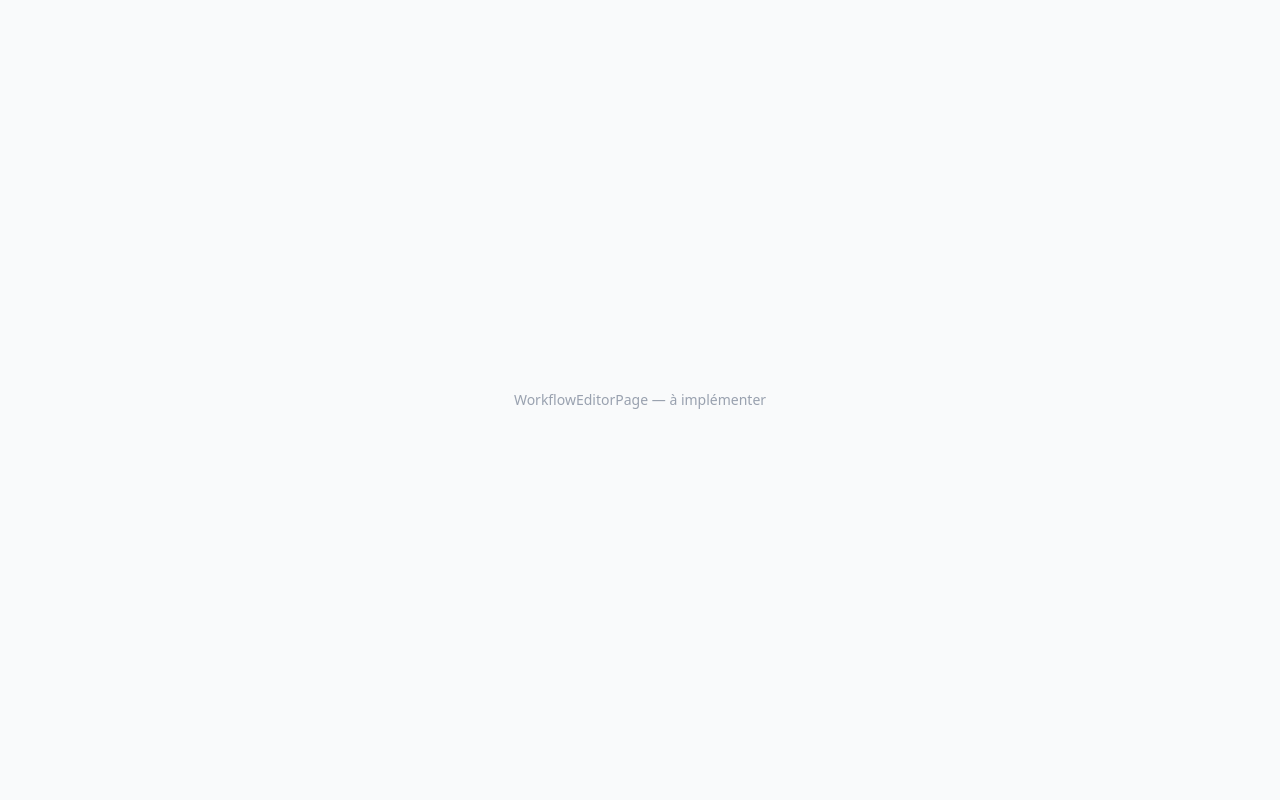
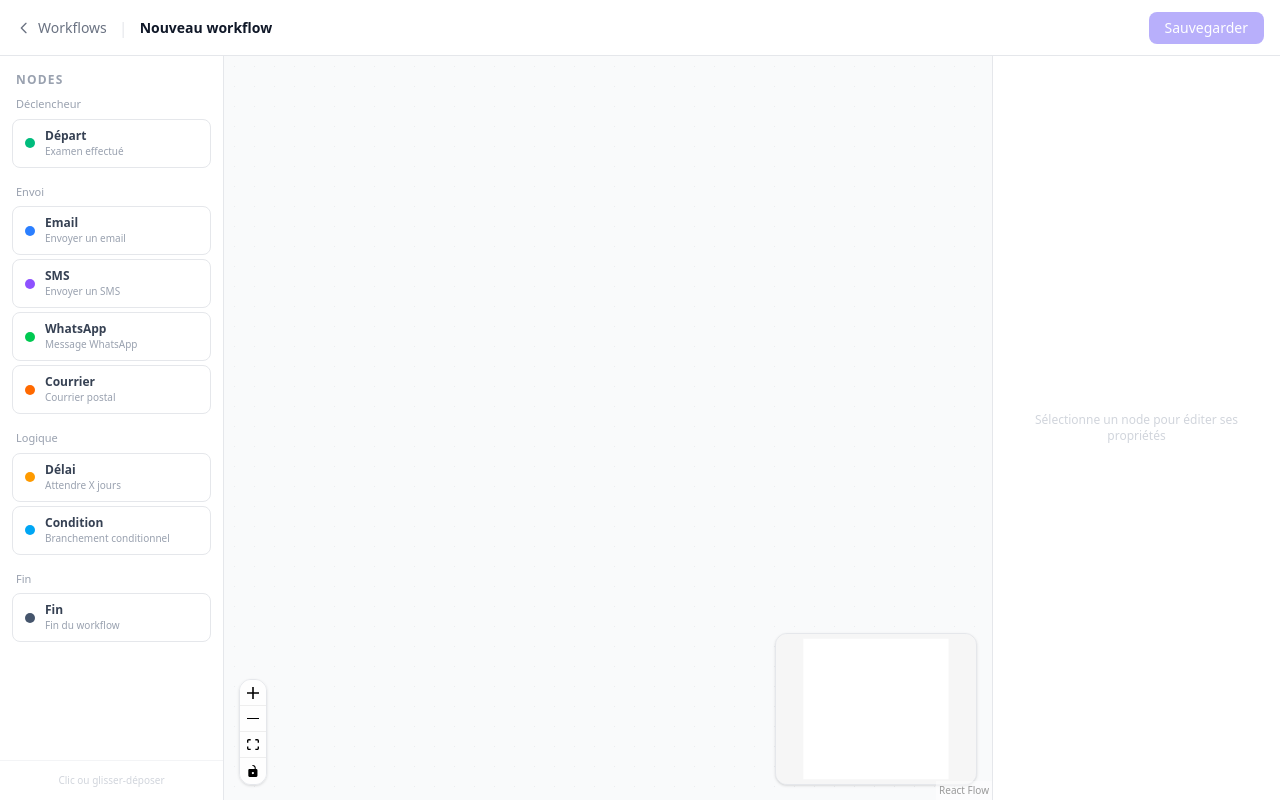
Before and after one commit to theoLassauniere/rainpath-poc, a React (Vite) app in the folder frontend/: page /workflows/new in a window 1280 px wide. Built offline with nearby package versions, Linux system fonts and the light colour scheme.

Commit message:
feat(US-03): workflow editor page (load, save, 3-panel layout)

```diff
--- a/frontend/src/pages/WorkflowEditorPage.tsx
+++ b/frontend/src/pages/WorkflowEditorPage.tsx
@@ -1,7 +1,134 @@
-export default function WorkflowEditorPage() {
+import { useEffect, useState } from 'react'
+import { useParams, useNavigate } from 'react-router-dom'
+import { ReactFlowProvider, useReactFlow } from '@xyflow/react'
+import { workflowsApi } from '../api/workflows'
+import { useWorkflowStore } from '../store/workflowStore'
+import type { NodeType, WorkflowNode } from '../types/workflow'
+import { getDefaultData } from '../components/nodes/nodeConfig'
+import NodePalette from '../components/editor/NodePalette'
+import WorkflowCanvas from '../components/editor/WorkflowCanvas'
+import PropertiesPanel from '../components/editor/PropertiesPanel'
+import StatusBadge from '../components/StatusBadge'
+
+// Inner component — must be inside ReactFlowProvider to use useReactFlow
+function EditorLayout() {
+  const { id } = useParams<{ id: string }>()
+  const navigate = useNavigate()
+  const { screenToFlowPosition } = useReactFlow()
+
+  const { name, status, nodes, edges, isDirty, setWorkflow, addNode, markSaved, reset } =
+    useWorkflowStore()
+
+  const [loading, setLoading] = useState(true)
+  const [saving, setSaving] = useState(false)
+  const [saveMsg, setSaveMsg] = useState<'saved' | 'error' | null>(null)
+
+  useEffect(() => {
+    reset()
+    if (!id) { setLoading(false); return }
+
+    workflowsApi.get(Number(id)).then((wf) => {
+      setWorkflow(wf.id, wf.name, wf.description ?? '', wf.nodes, wf.edges, wf.status)
+    }).catch(() => navigate('/')).finally(() => setLoading(false))
+  }, [id])
+
+  function handleAddNode(type: NodeType, position?: { x: number; y: number }) {
+    const pos = position ?? screenToFlowPosition({
+      x: window.innerWidth / 2,
+      y: window.innerHeight / 2,
+    })
+    addNode({
+      id: crypto.randomUUID(),
+      type,
+      position: pos,
+      data: getDefaultData(type),
+    })
+  }
+
+  async function handleSave() {
+    if (!id) return
+    setSaving(true)
+    setSaveMsg(null)
+    try {
+      await workflowsApi.update(Number(id), { nodes, edges })
+      markSaved(Number(id))
+      setSaveMsg('saved')
+      setTimeout(() => setSaveMsg(null), 2500)
+    } catch {
+      setSaveMsg('error')
+    } finally {
+      setSaving(false)
+    }
+  }
+
+  const selectedNode = nodes.find((n) => n.selected) as WorkflowNode | undefined
+
+  if (loading) {
+    return (
+      <div className="h-screen flex items-center justify-center bg-gray-50">
+        <div className="w-8 h-8 rounded-full border-4 border-indigo-200 border-t-indigo-600 animate-spin" />
+      </div>
+    )
+  }
+
   return (
-    <div className="min-h-screen bg-gray-50 flex items-center justify-center">
-      <p className="text-gray-400 text-sm">WorkflowEditorPage — à implémenter</p>
+    <div className="h-screen flex flex-col bg-gray-50">
+      {/* Header */}
+      <header className="shrink-0 border-b border-gray-200 bg-white px-4 flex items-center gap-3 h-14">
+        <button
+          onClick={() => navigate('/')}
+          className="flex items-center gap-1.5 text-sm text-gray-500 hover:text-gray-800 transition"
+        >
+          <svg className="w-4 h-4" fill="none" stroke="currentColor" viewBox="0 0 24 24">
+            <path strokeLinecap="round" strokeLinejoin="round" strokeWidth={2} d="M15 19l-7-7 7-7" />
+          </svg>
+          Workflows
+        </button>
+
+        <span className="text-gray-200">|</span>
+
+        <h1 className="text-sm font-semibold text-gray-900 truncate max-w-xs">{name}</h1>
+
+        {status && <StatusBadge status={status} />}
+
+        <div className="ml-auto flex items-center gap-3">
+          {isDirty && (
+            <span className="text-xs text-amber-500 font-medium flex items-center gap-1">
+              <span className="w-1.5 h-1.5 rounded-full bg-amber-400 inline-block" />
+              Non sauvegardé
+            </span>
+          )}
+          {saveMsg === 'saved' && (
+            <span className="text-xs text-emerald-600 font-medium">✓ Sauvegardé</span>
+          )}
+          {saveMsg === 'error' && (
+            <span className="text-xs text-red-500 font-medium">Erreur lors de la sauvegarde</span>
+          )}
+          <button
+            onClick={handleSave}
+            disabled={saving || !isDirty}
+            className="rounded-lg bg-indigo-600 px-4 py-1.5 text-sm font-medium text-white transition hover:bg-indigo-700 disabled:opacity-40"
+          >
+            {saving ? 'Sauvegarde...' : 'Sauvegarder'}
+          </button>
+        </div>
+      </header>
+
+      {/* 3-panel layout */}
+      <div className="flex flex-1 overflow-hidden">
+        <NodePalette onAddNode={handleAddNode} />
+        <WorkflowCanvas onAddNode={handleAddNode} />
+        <PropertiesPanel node={selectedNode ?? null} />
+      </div>
     </div>
   )
 }
+
+// Wrap with ReactFlowProvider so children can use useReactFlow()
+export default function WorkflowEditorPage() {
+  return (
+    <ReactFlowProvider>
+      <EditorLayout />
+    </ReactFlowProvider>
+  )
+}
```
